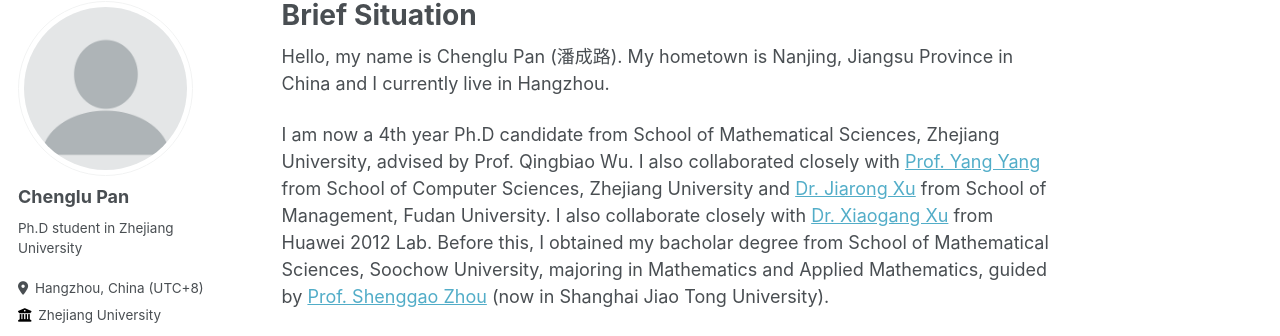
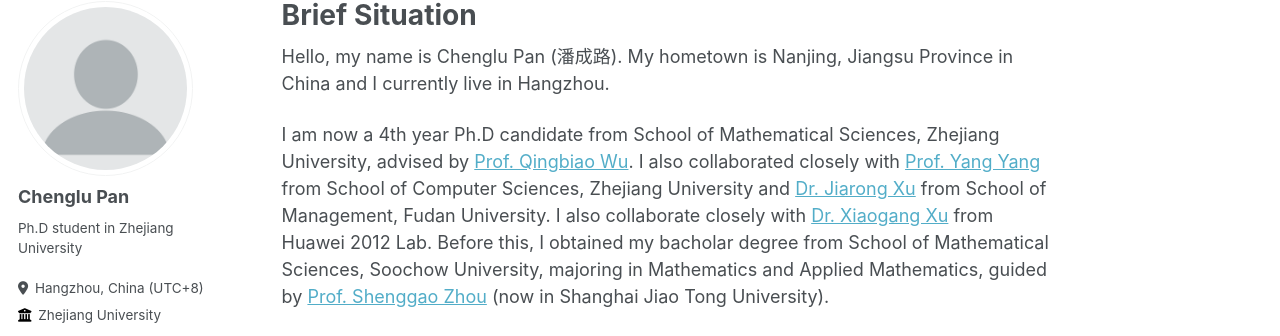
Before and after one commit to Chenglu0426/Chenglu0426.github.io, a Jekyll site: the page built from _pages/about.md, in a window 1280 px wide and 991 px high. Shown: the part 105-441 px from the top of the window. Built offline with Jekyll 4.4.1, drawn with Linux system fonts in a browser that asks for light colours; some web fonts are replaced; part of the change alters nothing that is shown.

```diff
--- a/_pages/about.md
+++ b/_pages/about.md
@@ -9,7 +9,7 @@ redirect_from:
 
 Hello, my name is Chenglu Pan (潘成路). My hometown is Nanjing, Jiangsu Province in China and I currently live in Hangzhou.
 
-I am now a 4th year Ph.D candidate from School of Mathematical Sciences, Zhejiang University, advised by Prof. Qingbiao Wu. I also collaborated closely with [Prof. Yang Yang](https://yangy.org) from School of Computer Sciences, Zhejiang University and [Dr. Jiarong Xu](https://galina0217.github.io) from School of Management, Fudan University. I also collaborate closely with [Dr. Xiaogang Xu](https://xuxiaogang.com/) from Huawei 2012 Lab. Before this, I obtained my bacholar degree from School of Mathematical Sciences, Soochow University, majoring in Mathematics and Applied Mathematics, guided by [Prof. Shenggao Zhou](https://math.sjtu.edu.cn/faculty/sgzhou) (now in Shanghai Jiao Tong University).
+I am now a 4th year Ph.D candidate from School of Mathematical Sciences, Zhejiang University, advised by [Prof. Qingbiao Wu](https://person.zju.edu.cn/en/0085412). I also collaborated closely with [Prof. Yang Yang](https://yangy.org) from School of Computer Sciences, Zhejiang University and [Dr. Jiarong Xu](https://galina0217.github.io) from School of Management, Fudan University. I also collaborate closely with [Dr. Xiaogang Xu](https://xuxiaogang.com/) from Huawei 2012 Lab. Before this, I obtained my bacholar degree from School of Mathematical Sciences, Soochow University, majoring in Mathematics and Applied Mathematics, guided by [Prof. Shenggao Zhou](https://math.sjtu.edu.cn/faculty/sgzhou) (now in Shanghai Jiao Tong University).
 
 My research interests include **Graph Neural Networks**, **Federated Learning** and **generative AI**. Recently, I started my intern at Antgroup, focusing on LLM for repo-level tasks.
 
```
